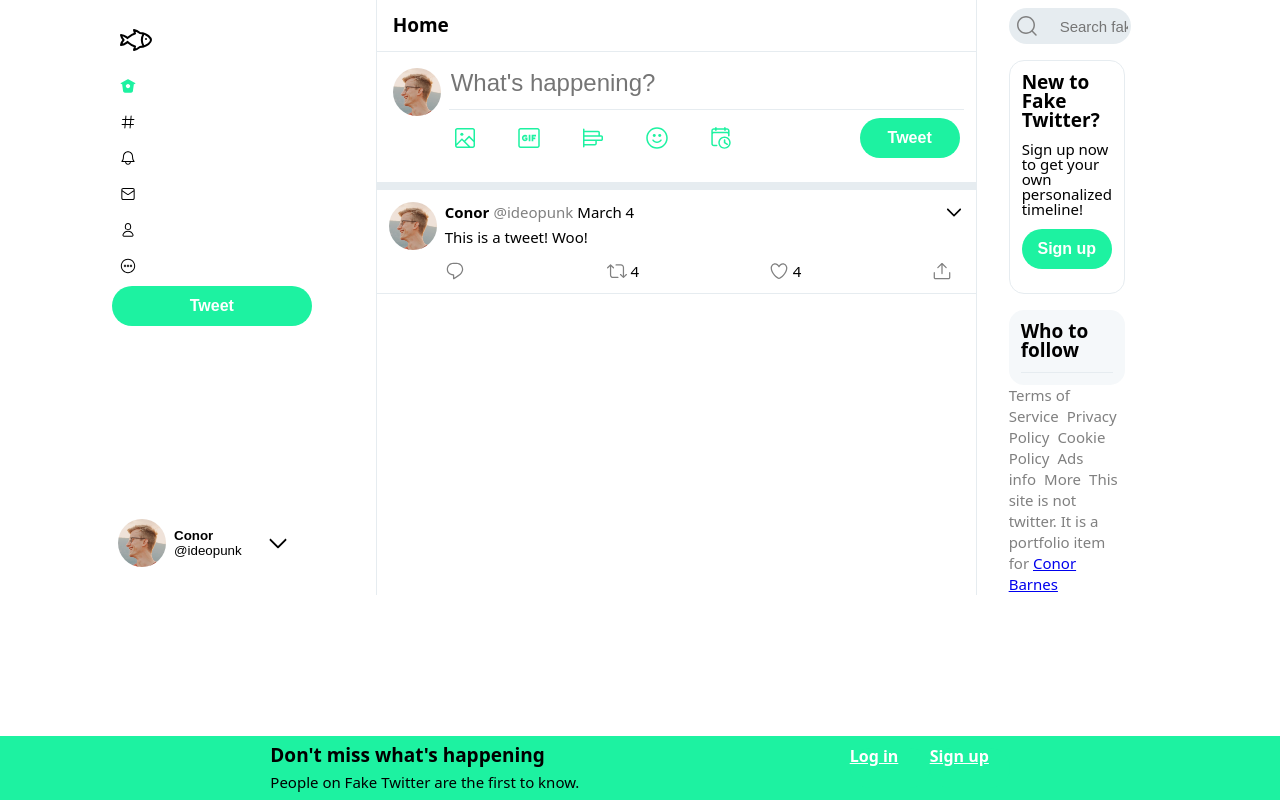
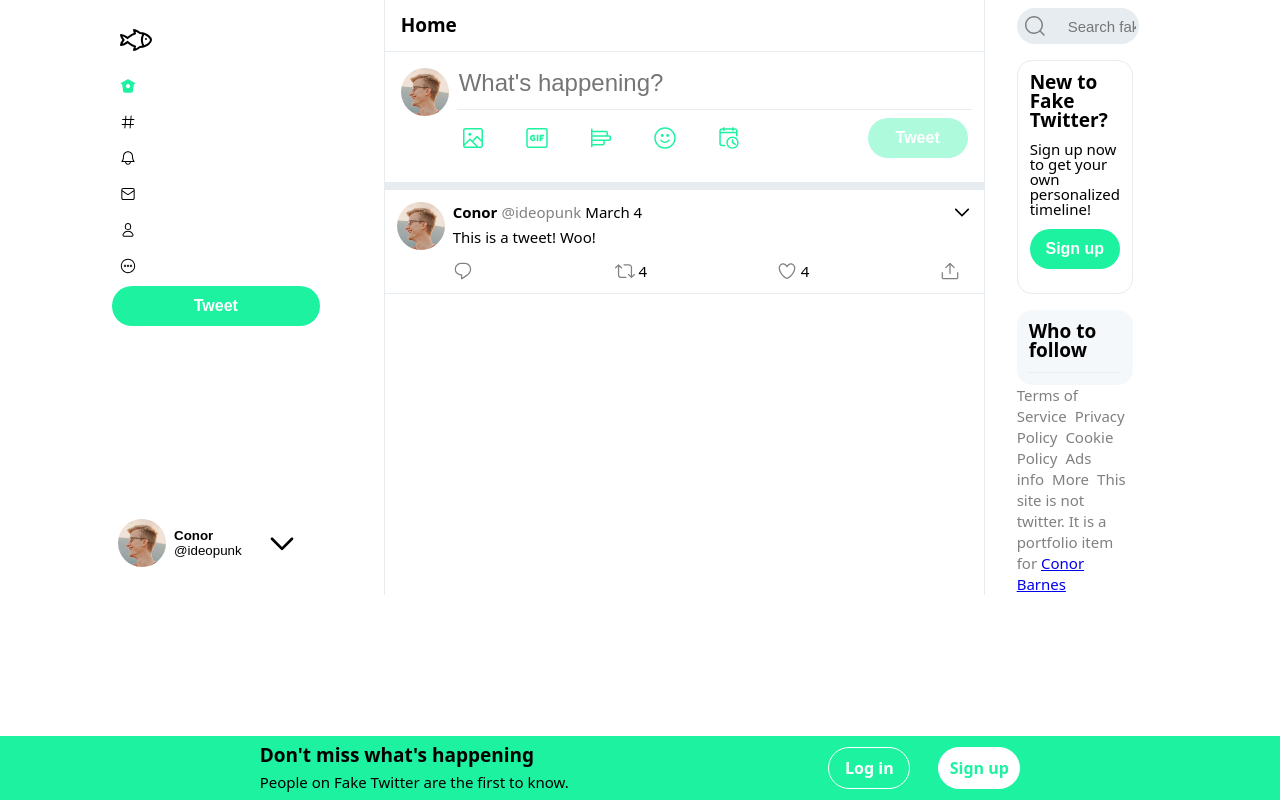
Before and after one commit to ideopunk/twitter-clone, a React (Create React App) app: page / in a window 1280 px wide. Built offline with nearby package versions, Linux system fonts and the light colour scheme.

Commit message:
update button styling

```diff
--- a/src/components/LoginPrompt.js
+++ b/src/components/LoginPrompt.js
@@ -10,10 +10,10 @@ const LoginPrompt = () => {
 				<p>People on Fake Twitter are the first to know.</p>
 			</div>
 			<div className="login-prompt-buttons">
-				<Link className="btn" to="/login">
+				<Link className="btn lg-btn" to="/login">
 					Log in
 				</Link>
-				<Link className="btn" to="/signup">
+				<Link className="btn lg-btn sign-up-btn" to="/signup">
 					Sign up
 				</Link>
 			</div>
--- a/src/components/reusables/Composer.js
+++ b/src/components/reusables/Composer.js
@@ -72,7 +72,7 @@ const Composer = () => {
 						</svg>
 					</div>
 					<input
-						className="btn"
+						className="btn tweet-btn"
 						style={{width: "100px", marginLeft: "auto"}}
 						type="submit"
 						value="Tweet"
--- a/src/style/App.scss
+++ b/src/style/App.scss
@@ -2,24 +2,14 @@ $testborder: 1px solid red;
 $lighttransition: all linear 0.1s;
 $sitecolor: rgb(29, 242, 161);
 $sitebold: 1.5rem;
-$siteborder: 1px solid rgb(230, 236, 240);;
+$siteborder: 1px solid rgb(230, 236, 240);
 $smallfont: 13px;
 
 @import "./reset";
-@import "./feed";
-@import "./loginpage";
-@import "./loginprompt";
-@import "./logincard";
-@import "./menu";
-@import "./home";
-@import "./tos";
-@import "./composer";
-@import "./search";
-@import "./tweet";
-@import "./sidebar";
 
 body {
-    font-family: system-ui, -apple-system, BlinkMacSystemFont, "Segoe UI", Roboto, Ubuntu, "Helvetica Neue", sans-serif;
+	font-family: system-ui, -apple-system, BlinkMacSystemFont, "Segoe UI", Roboto, Ubuntu,
+		"Helvetica Neue", sans-serif;
 	font-size: 15px;
 }
 
@@ -34,7 +24,6 @@ body {
 	width: 100%;
 }
 
-
 h3 {
 	font-size: 19px;
 	font-weight: bold;
@@ -47,10 +36,9 @@ h3 {
 	font-weight: bold;
 	color: white;
 	background-color: $sitecolor;
-	border: 0;
+	border: 1px solid transparent;
 	border-radius: 9999px;
 	transition: $lighttransition;
-
 }
 
 .tweet-button {
@@ -78,3 +66,15 @@ h3 {
 	width: 1.25rem;
 	margin-left: auto;
 }
+
+@import "./feed";
+@import "./loginpage";
+@import "./loginprompt";
+@import "./logincard";
+@import "./menu";
+@import "./home";
+@import "./tos";
+@import "./composer";
+@import "./search";
+@import "./tweet";
+@import "./sidebar";
--- a/src/style/_composer.scss
+++ b/src/style/_composer.scss
@@ -45,3 +45,7 @@
 .composer-icon-div:hover {
     background-color: lighten($sitecolor, 40%);
 }
+
+.tweet-btn {
+	background-color: lighten($sitecolor, 30%);
+}
--- a/src/style/_loginprompt.scss
+++ b/src/style/_loginprompt.scss
@@ -18,17 +18,18 @@
 
 .login-prompt-buttons {
 	display: flex;
-	width: 10rem;
+	width: 12rem;
 	justify-content: space-between;
 }
 
 .lg-btn {
 	border: 1px solid white;
-	padding: 0.65rem 0.65rem;
-	font-size: 15px;
-	font-weight: bold;
-	// height: 2.5rem;
-	border-radius: 35px;
+	display: flex;
+	width: 5rem;
+	justify-content: center;
+	align-items: center;
+	text-decoration: none;
+
 }
 
 .log-in-button {
@@ -36,7 +37,7 @@
 	color: white;
 }
 
-.sign-up-button {
+.sign-up-btn {
 	color: $sitecolor;
 	background-color: white;
 }
```
Lines whose indentation alone changed are shown as unchanged.
